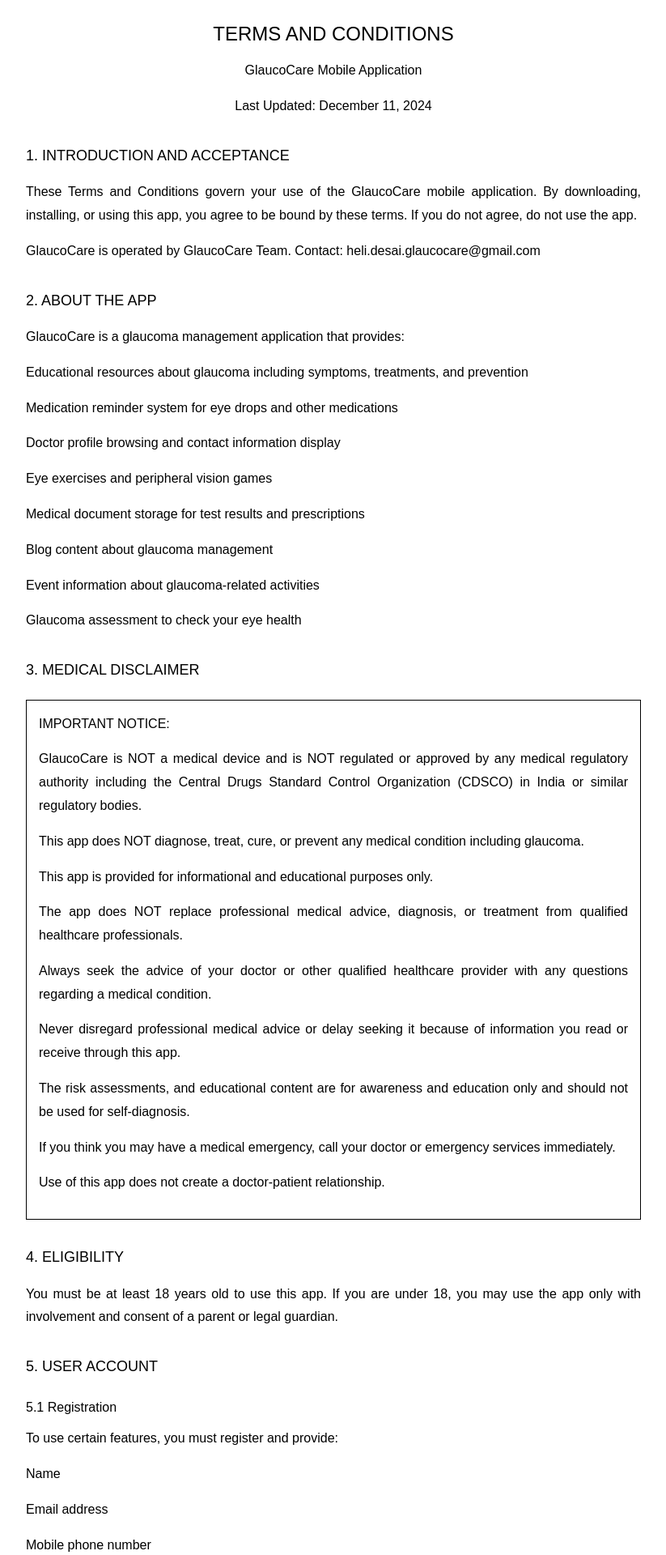
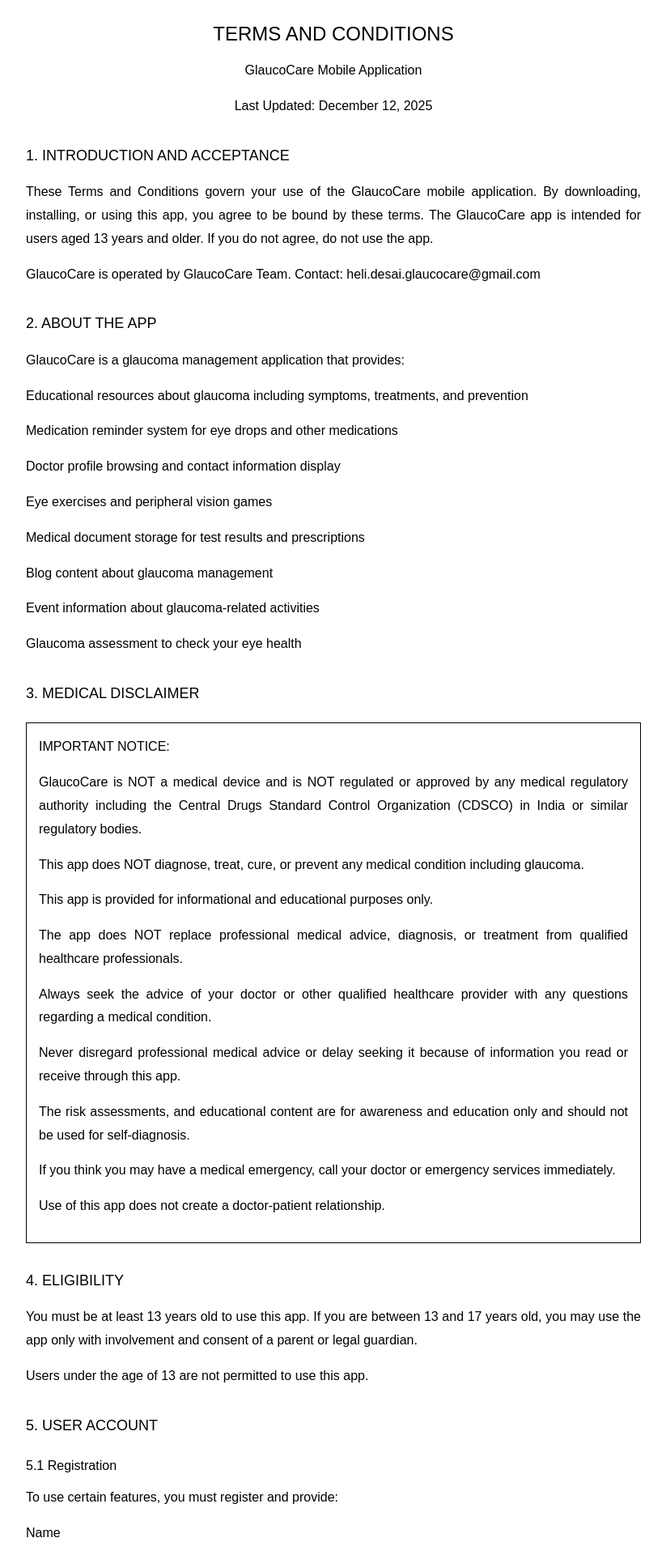
Before and after one commit to feelcoderr/Glaucocare, a Next.js app: page /termsandconditions in a window 1280 px wide. Shown: the top 1920 px of the page at 81% size, without its empty margins (228-1051 px from the left). Built offline with nearby package versions, Linux system fonts and the light colour scheme.

Commit message:
change privacy and terms

```diff
--- a/pages/privacypolicy.js
+++ b/pages/privacypolicy.js
@@ -18,7 +18,7 @@
           <div className="header">
             <div className="logo">GlaucoCare</div>
             <h1>Privacy Policy</h1>
-            <p className="last-updated">Last Updated: December 12, 2024</p>
+            <p className="last-updated">Last Updated: December 12, 2025</p>
           </div>
 
           <div className="important-notice">
@@ -766,16 +766,16 @@
             <h2>10. Children&apos;s Privacy</h2>
 
             <p>
-              GlaucoCare is intended for users aged 18 and above. We do not
-              knowingly collect personal information from individuals under 18
-              years of age.
+              GlaucoCare is intended for users aged 13 years and older.We do not
+              knowingly collect personal information from children under the age
+              of 13.
             </p>
 
             <h3>10.1 Age Requirement</h3>
             <ul>
-              <li>Users must be at least 18 years old to create an account</li>
+              <li>Users must be at least 13 years old to create an account</li>
               <li>
-                If a user is under 18, they may only use the app with parental
+                If a user is under 13, they may only use the app with parental
                 or guardian supervision and consent
               </li>
             </ul>
@@ -783,8 +783,8 @@
             <h3>10.2 If We Discover Minor Usage</h3>
             <p>
               If we become aware that we have collected personal information
-              from someone under 18 without parental consent, we will take steps
-              to delete that information as soon as possible.
+              from a child under 13 without verified parental consent, we will
+              take steps to delete that information promptly.
             </p>
 
             <h3>10.3 Parental Rights</h3>
@@ -961,9 +961,9 @@
               fontSize: 14,
             }}
           >
-            © 2024 GlaucoCare Team. All rights reserved.
+            © 2025 GlaucoCare Team. All rights reserved.
             <br />
-            Version 1.0 | Last Updated: December 12, 2024
+            Version 1.0 | Last Updated: December 12, 2025
           </p>
         </div>
 
--- a/pages/termsandconditions.js
+++ b/pages/termsandconditions.js
@@ -12,14 +12,15 @@
       <main>
         <h1>TERMS AND CONDITIONS</h1>
         <p className="center">GlaucoCare Mobile Application</p>
-        <p className="center">Last Updated: December 11, 2024</p>
+        <p className="center">Last Updated: December 12, 2025</p>
 
         <h2>1. INTRODUCTION AND ACCEPTANCE</h2>
 
         <p>
           These Terms and Conditions govern your use of the GlaucoCare mobile
           application. By downloading, installing, or using this app, you agree
-          to be bound by these terms. If you do not agree, do not use the app.
+          to be bound by these terms. The GlaucoCare app is intended for users
+          aged 13 years and older. If you do not agree, do not use the app.
         </p>
 
         <p>
@@ -103,10 +104,11 @@
         <h2>4. ELIGIBILITY</h2>
 
         <p>
-          You must be at least 18 years old to use this app. If you are under
-          18, you may use the app only with involvement and consent of a parent
-          or legal guardian.
+          You must be at least 13 years old to use this app. If you are between
+          13 and 17 years old, you may use the app only with involvement and
+          consent of a parent or legal guardian.
         </p>
+        <p>Users under the age of 13 are not permitted to use this app.</p>
 
         <h2>5. USER ACCOUNT</h2>
 
@@ -579,8 +581,10 @@
         </p>
 
         <p>
-          Intended Users: Adults (18+) with glaucoma or at risk for glaucoma,
-          caregivers, and individuals seeking glaucoma education.
+          Intended Users: Individuals aged 13 years and older with glaucoma or
+          at risk for glaucoma, caregivers, and individuals seeking glaucoma
+          education. Users aged 13–17 should use the app with parental or
+          guardian involvement, where applicable.
         </p>
 
         <p>
@@ -650,7 +654,10 @@
 
         <p>You understand the app collects and uses your data as described</p>
 
-        <p>You are 18 or older, or have parental consent</p>
+        <p>
+          You are 13 years or older, or you are using the app with parental or
+          legal guardian consent.
+        </p>
 
         <p>IF YOU DO NOT AGREE, DO NOT USE THE APP.</p>
 
@@ -658,7 +665,7 @@
 
         <p className="center">End of Terms and Conditions</p>
         <p className="center">Version 1.0</p>
-        <p className="center">Last Updated: December 11, 2024</p>
+        <p className="center">Last Updated: December 12, 2025</p>
 
         <style jsx>{`
           main {
```
